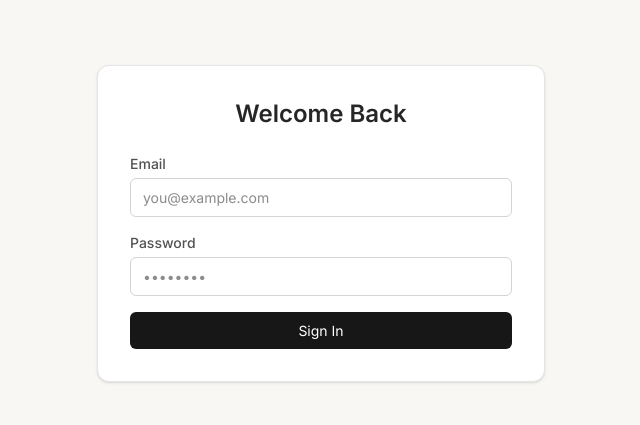
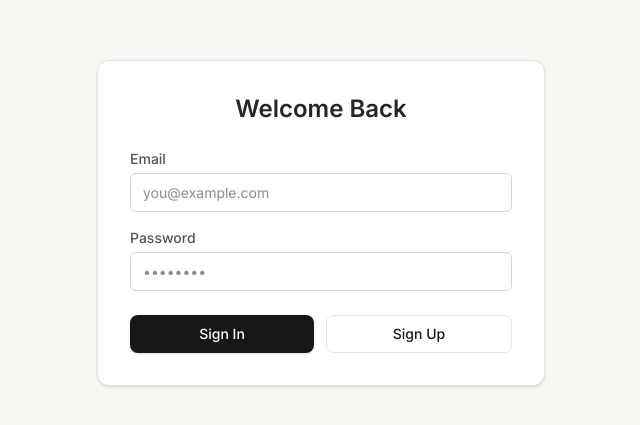
Before and after one commit to Manchi0/ScratchMyAi, a React (Vite) app in the folder frontend/: page / in a window 1280 px wide. Shown: the part 177-602 px from the top of the page, without its empty margins (319-959 px from the left). Built offline with nearby package versions, Linux system fonts and the light colour scheme.

Commit message:
Added Buttons

```diff
--- a/frontend/src/pages/auth/LoginPage.tsx
+++ b/frontend/src/pages/auth/LoginPage.tsx
@@ -33,12 +33,24 @@ export default function LoginPage() {
               required
             />
           </div>
-          <button
-            type="submit"
-            className="w-full py-2 px-4 bg-neutral-900 text-white rounded-md hover:bg-neutral-800 transition-colors"
-          >
-            Sign In
-          </button>
+          <div className="flex flex-col sm:flex-row gap-3 pt-2">
+            <button
+              type="submit"
+              className="flex-1 inline-flex items-center justify-center gap-2 whitespace-nowrap rounded-lg text-sm font-medium transition-colors focus-visible:outline-none disabled:pointer-events-none disabled:opacity-50 bg-neutral-900 text-white hover:bg-neutral-800 px-4 py-2 shadow-sm"
+            >
+              Sign In
+            </button>
+            <button
+              type="button"
+              onClick={() => {
+                // TODO: Navigate to register or toggle form
+                console.log("Sign up clicked");
+              }}
+              className="flex-1 inline-flex items-center justify-center gap-2 whitespace-nowrap rounded-lg text-sm font-medium transition-colors focus-visible:outline-none disabled:pointer-events-none disabled:opacity-50 border border-neutral-200 bg-transparent text-neutral-900 hover:bg-neutral-100 px-4 py-2"
+            >
+              Sign Up
+            </button>
+          </div>
         </form>
       </div>
     </div>
--- a/frontend/src/pages/graph/layout/TitleBar.tsx
+++ b/frontend/src/pages/graph/layout/TitleBar.tsx
@@ -4,16 +4,30 @@ export function TitleBar() {
   const { title, setTitle } = useStore();
 
   return (
-    <header className="flex items-center justify-center h-12 px-4 border-b border-[#e8e7e2] bg-white shrink-0">
+    <header className="flex items-center justify-between h-12 px-2.5 border-b border-[#e8e7e2] bg-white shrink-0">
+      <div className="w-24"></div>
+
       <div className="flex items-center h-8 px-1 rounded-md hover:bg-[#f8f7f4] transition-colors group">
         <input
           type="text"
           value={title}
           onChange={(e) => setTitle(e.target.value)}
           className="text-sm font-medium text-[#57534e] bg-transparent border-none outline-none focus:text-[#1c1917] w-64 px-1 text-center"
-          placeholder="Workflow Name"
+          placeholder="Untitled"
           spellCheck={false}
         />
+      </div>
+
+      <div className="w-24 flex justify-end">
+        <button
+          onClick={() => {
+            // TODO: Implement save functionality
+            console.log("Saving graph...", title);
+          }}
+          className="whitespace-nowrap rounded-lg text-sm font-medium transition-colors focus-visible:outline-none disabled:pointer-events-none disabled:opacity-50 bg-neutral-900 text-white hover:bg-neutral-800 px-4 py-1.5 shadow-sm"
+        >
+          Save
+        </button>
       </div>
     </header>
   );
```
Also changed, not shown: 1 other file (tests, documents, lock files or other folders).
